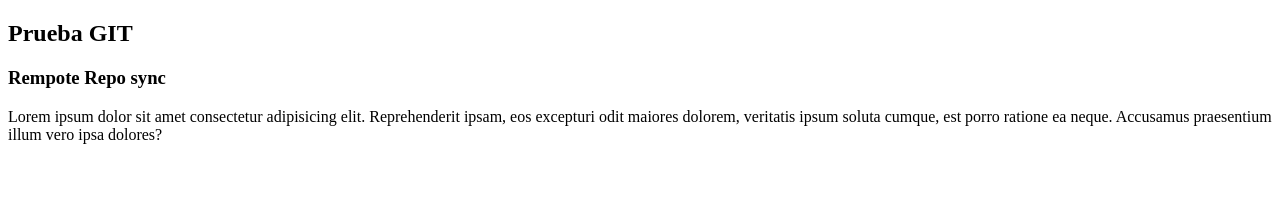
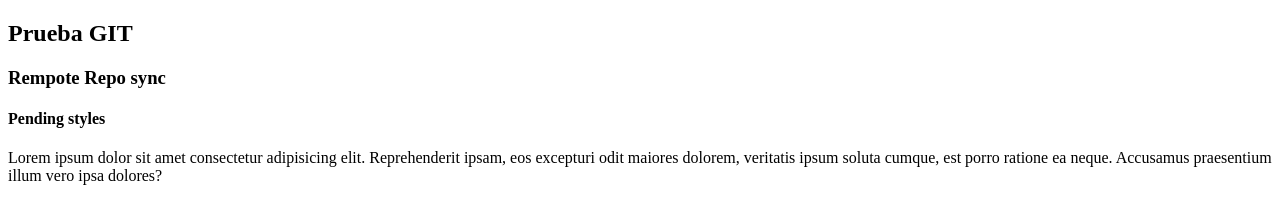
Before and after one commit to ivanfortunesky/Integrador, a plain HTML site: page index.html in a window 1280 px wide. Drawn offline with Linux system fonts and the light colour scheme.

Commit message:
Adding h4

```diff
--- a/index.html
+++ b/index.html
@@ -10,6 +10,7 @@
 
 <h2>Prueba GIT</h2>
 <h3>Rempote Repo sync</h3>
+<h4>Pending styles</h4>
 <div>Lorem ipsum dolor sit amet consectetur adipisicing elit. Reprehenderit ipsam, eos excepturi odit maiores dolorem, veritatis ipsum soluta cumque, est porro ratione ea neque. Accusamus praesentium illum vero ipsa dolores?</div>
 
 </body>
```
